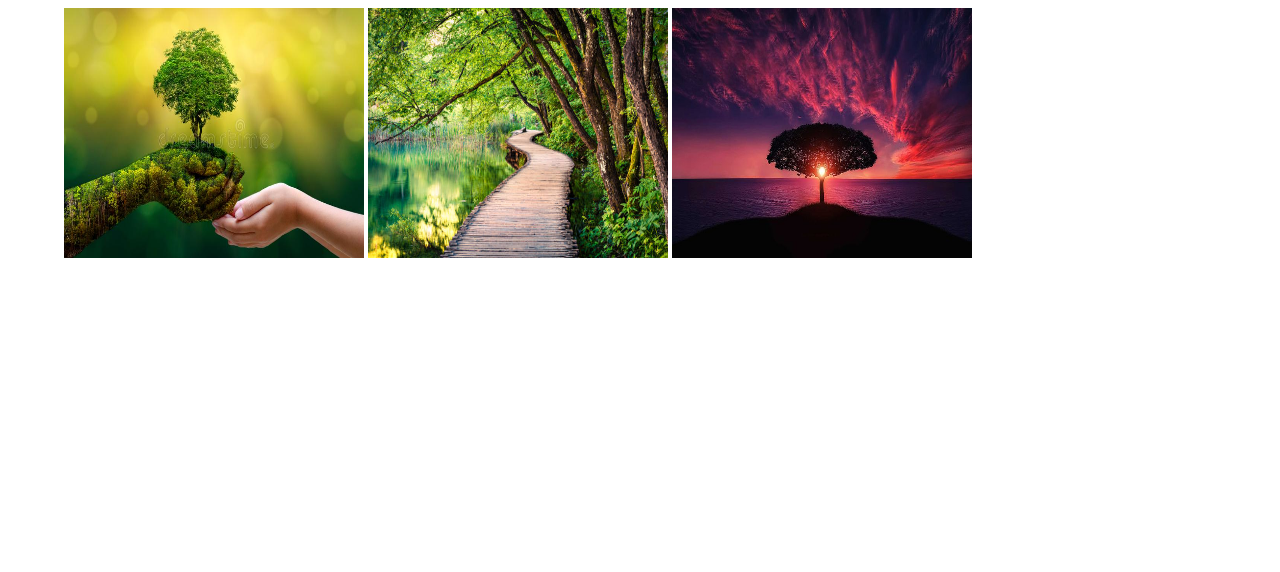
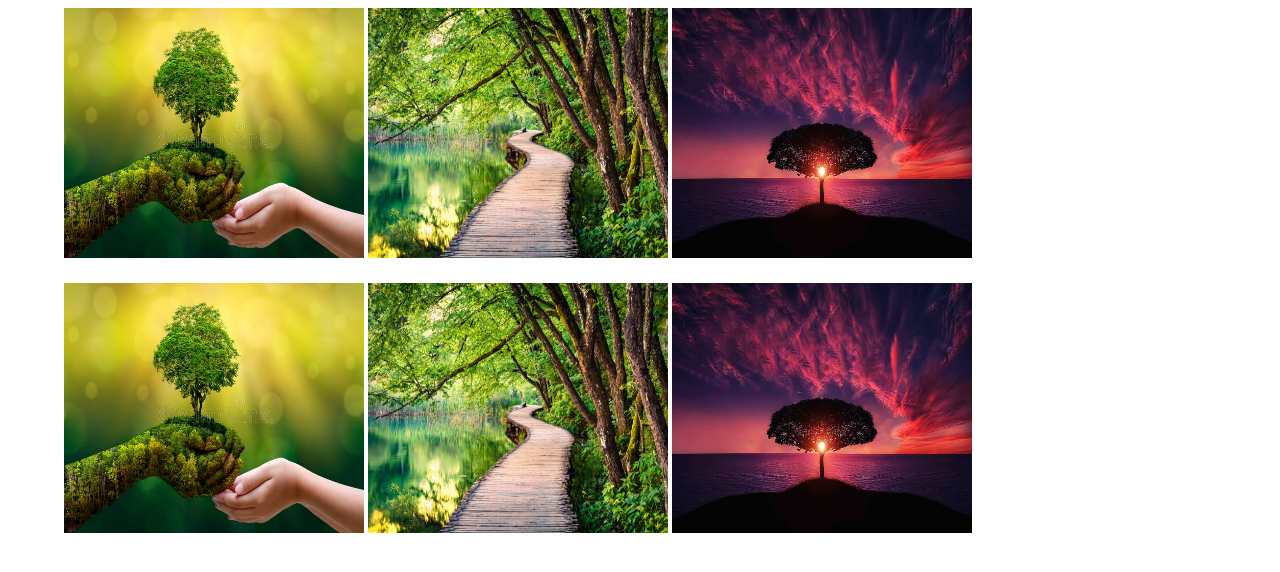
Before and after one commit to TheProSheikh/sheikh.com, a plain HTML site: page index.html in a window 1280 px wide. Shown: the part 62-634 px from the top of the page. Drawn offline with Linux system fonts and the light colour scheme.

Commit message:
index file modified

```diff
--- a/index.html
+++ b/index.html
@@ -153,6 +153,13 @@
             <img width="300px" height="250px" src="img/tree-736885__480.jpg" alt="">
         </div>
     </div>
+    <div class="center">
+        <div class="img" style="margin-top:20px;padding-left:5vw">
+            <img width="300px" height="250px" src="img/environment-earth-day-hands-trees-growing-seedlings-bokeh-green-background-female-hand-holding-tree-nature-field-gra-130247647.jpg" alt="">
+            <img width="300px" height="250px" src="img/istockphoto-1093110112-612x612.jpg" alt="">
+            <img width="300px" height="250px" src="img/tree-736885__480.jpg" alt="">
+        </div>
+    </div>
 </body>
 
 </html>
```
